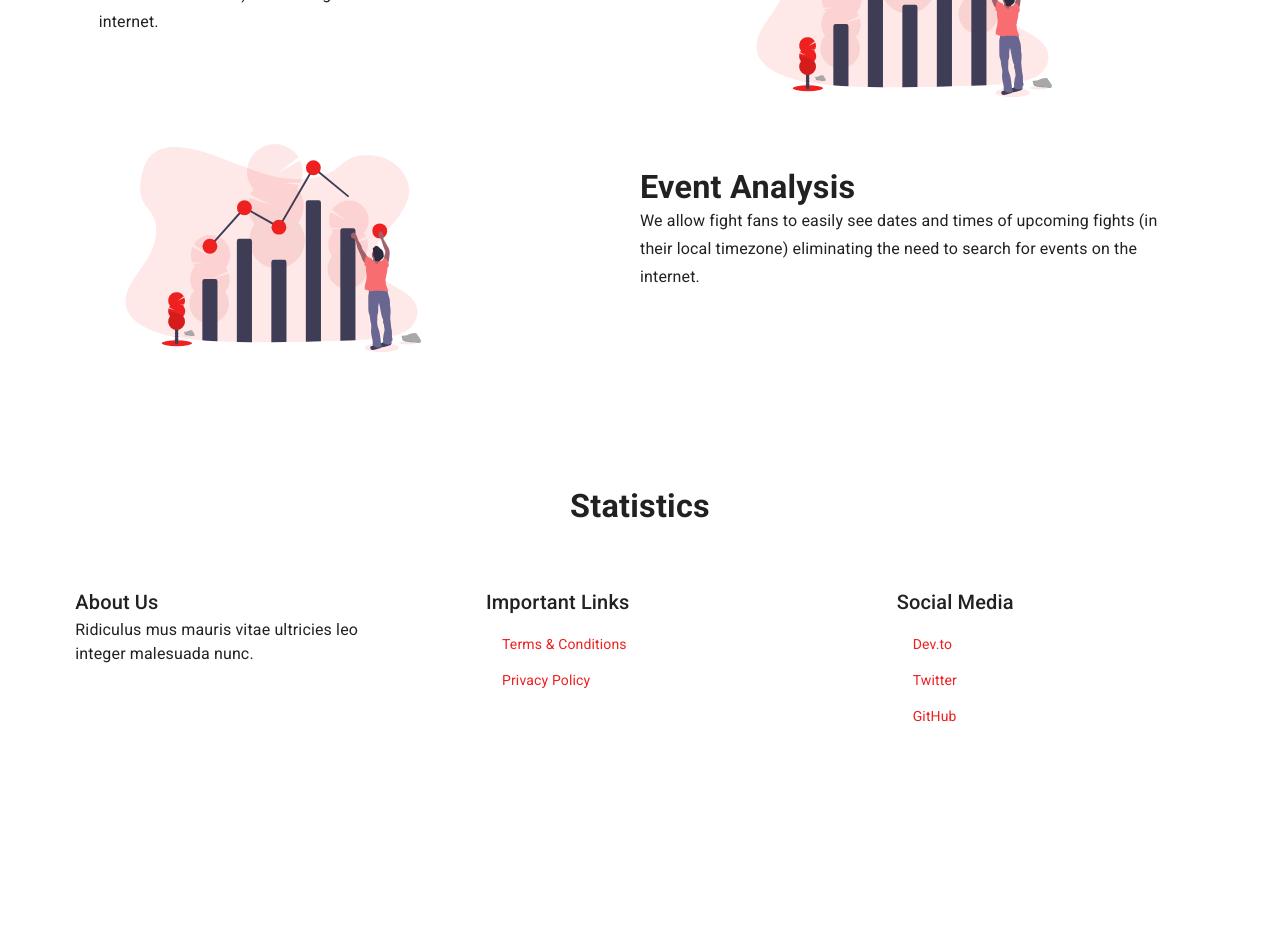
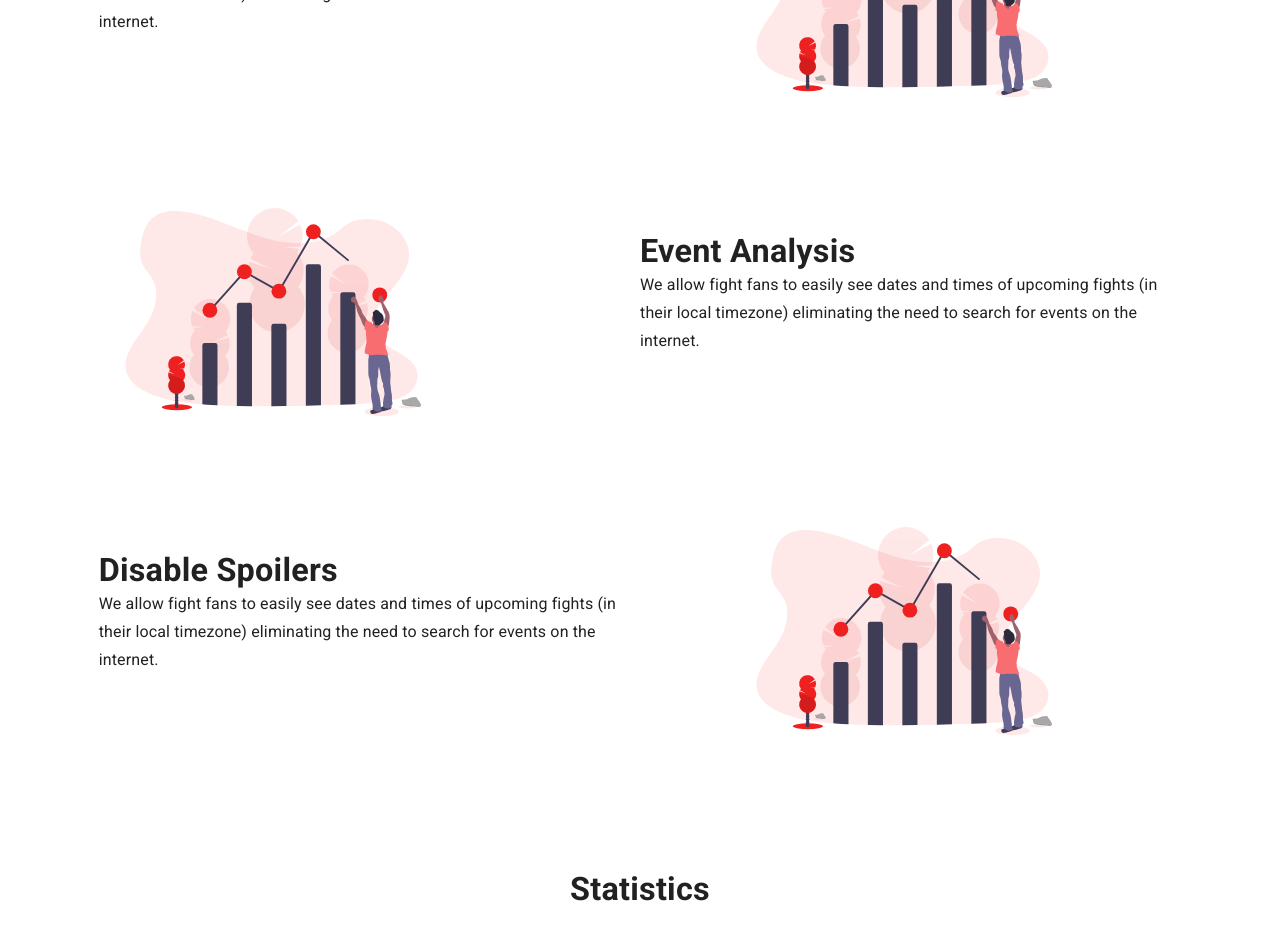
Before and after one commit to issackj1/UFCEvents-LandingPage, a React (Create React App) app: page / in a window 1280 px wide. Shown: the part 1240-2180 px from the top of the page. Before the commit the page ends 1982 px from the top, so only its background shows below. Built offline with nearby package versions, Linux system fonts and the light colour scheme.

Commit message:
Update App.js

```diff
--- a/src/App.js
+++ b/src/App.js
@@ -74,6 +74,8 @@ const App = () => {
               <SvgCharts />
             </Grid>
           </Grid>
+        </Grid>
+        <Grid item>
           <Grid container direction={"row"} justify={"space-between"}>
             <Grid item sm={12} md={5} style={{ paddingTop: "3em" }}>
               <SvgCharts />
@@ -93,6 +95,26 @@ const App = () => {
             </Grid>
           </Grid>
         </Grid>
+        <Grid item>
+          <Grid container direction={"row"} justify={"space-between"}>
+            <Grid item sm={12} md={6}>
+              <Typography
+                variant={"h4"}
+                style={{ paddingTop: "2em", fontWeight: "bolder" }}
+              >
+                Disable Spoilers
+              </Typography>
+              <Typography variant={"subtitle1"}>
+                We allow fight fans to easily see dates and times of upcoming
+                fights (in their local timezone) eliminating the need to search
+                for events on the internet.
+              </Typography>
+            </Grid>
+            <Grid item sm={12} md={5} style={{ paddingTop: "3em" }}>
+              <SvgCharts />
+            </Grid>
+          </Grid>
+        </Grid>
         <Grid item id={"stats"}>
           <Typography
             variant={"h4"}
```
